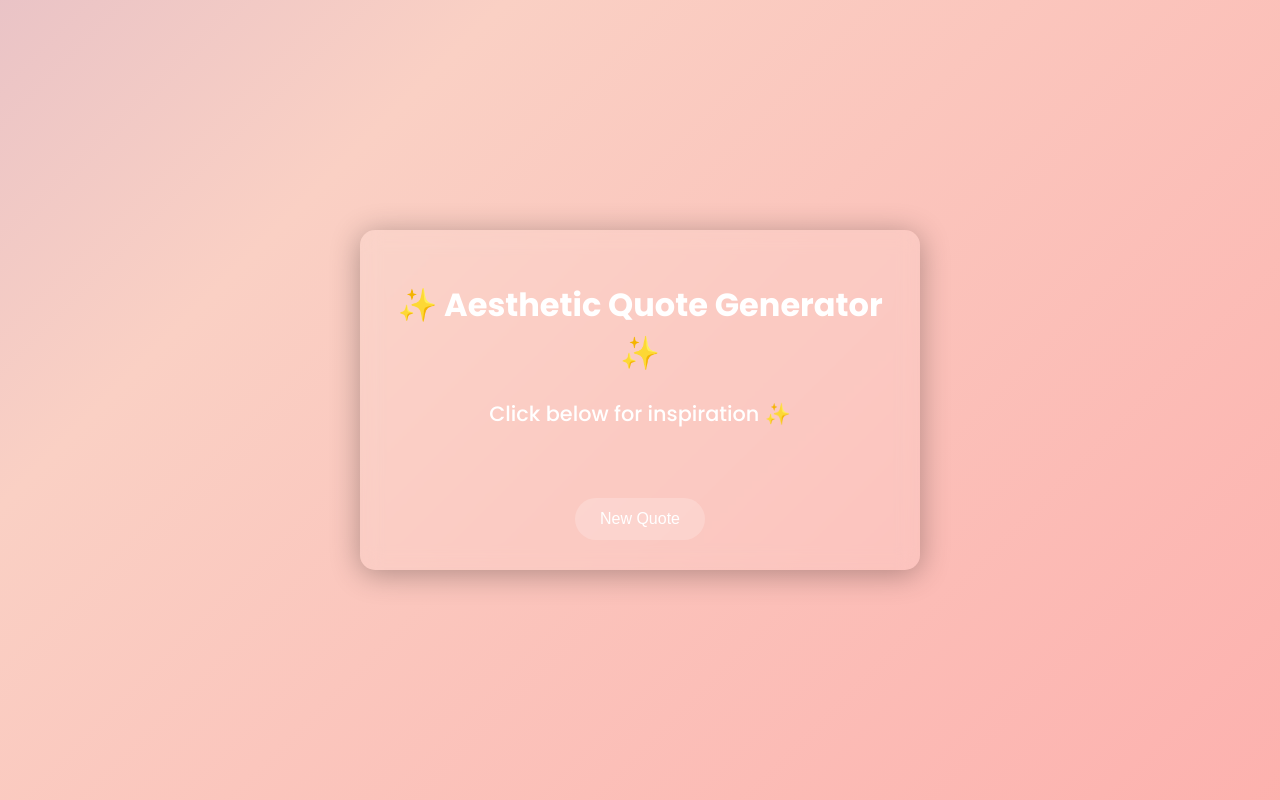
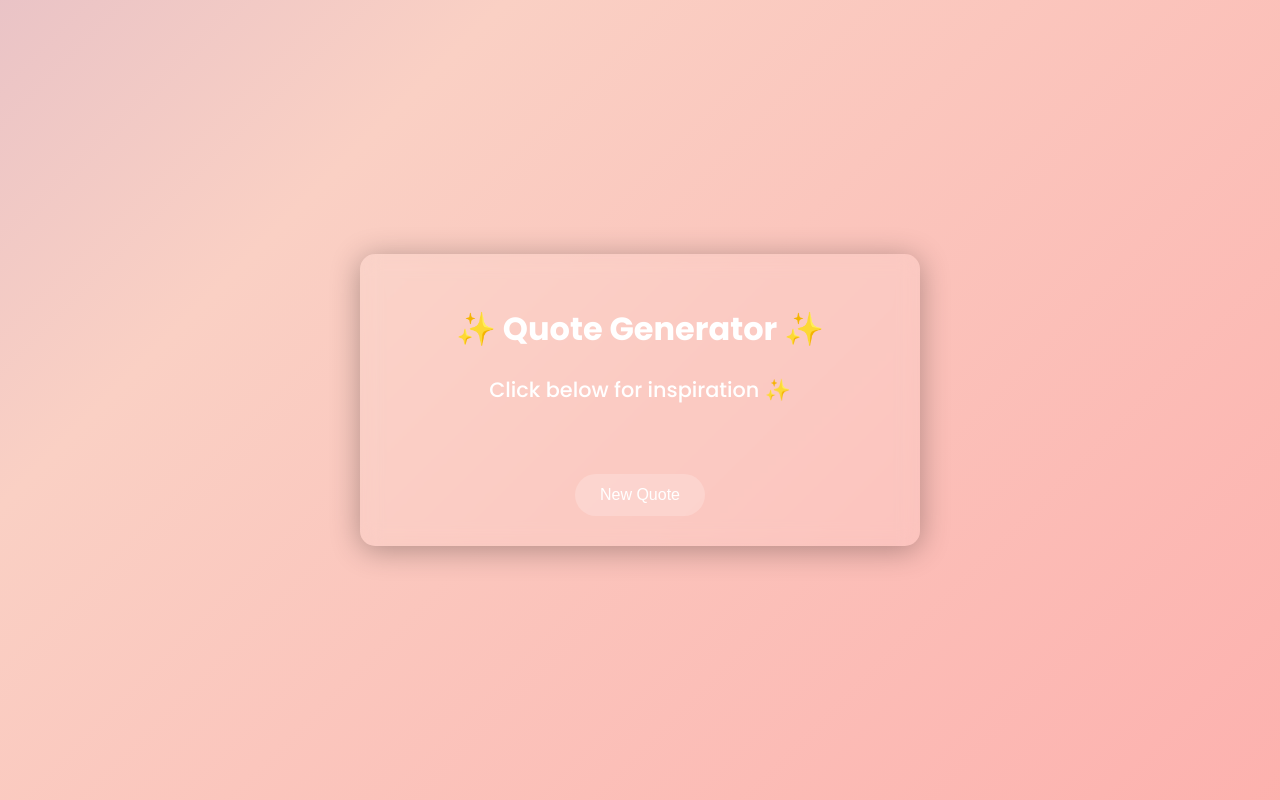
Before and after one commit to sahibaGalaxy02/quotes-generator, a plain HTML site: page quotes generator/index.html in a window 1280 px wide. Drawn offline with Linux system fonts and the light colour scheme.

Commit message:
Update index.html

```diff
--- a/quotes generator/index.html
+++ b/quotes generator/index.html
@@ -9,7 +9,7 @@
 </head>
 <body>
     <div class="container">
-        <h1 class="title">✨ Aesthetic Quote Generator ✨</h1>
+        <h1 class="title">✨ Quote Generator ✨</h1>
         <div class="quote-box">
             <p id="quote">Click below for inspiration ✨</p>
         </div>
```
